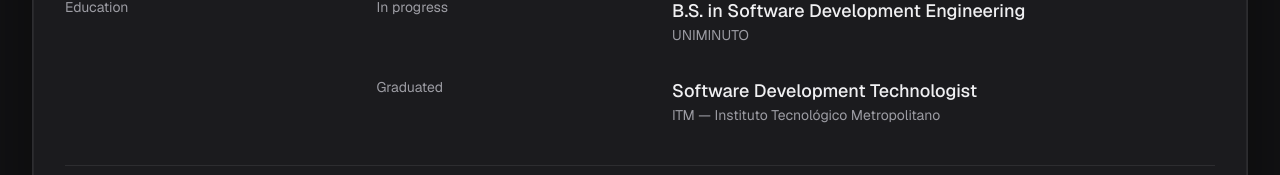
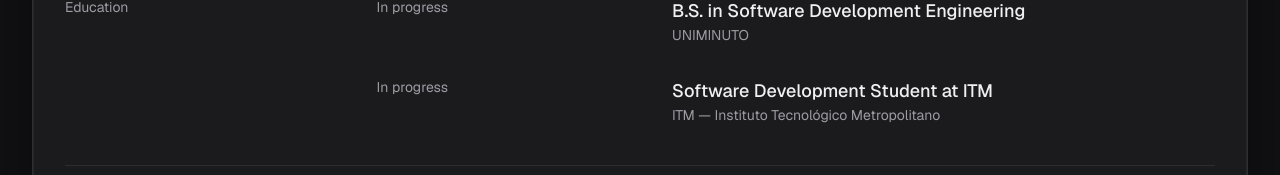
Before and after one commit to KevinSantiagoOt/portafolio, a Next.js app: page /en/resume in a window 1280 px wide. Shown: the part 845-1020 px from the top of the page. Built offline with nearby package versions, Linux system fonts and the light colour scheme; no server answers.

Commit message:
content: ITM education entry is now in progress (student)
Co-Authored-By: Claude Opus 5.5 <noreply@anthropic.com>

```diff
--- a/src/data/resume.ts
+++ b/src/data/resume.ts
@@ -50,9 +50,9 @@ export const resume: Resume = {
       bullets: [],
     },
     {
-      title: { es: "Tecnólogo en Desarrollo de Software", en: "Software Development Technologist" },
+      title: { es: "Estudiante de Desarrollo de Software ITM", en: "Software Development Student at ITM" },
       org: "ITM — Instituto Tecnológico Metropolitano",
-      period: { es: "Graduado", en: "Graduated" },
+      period: { es: "En curso", en: "In progress" },
       bullets: [],
     },
   ],
```
